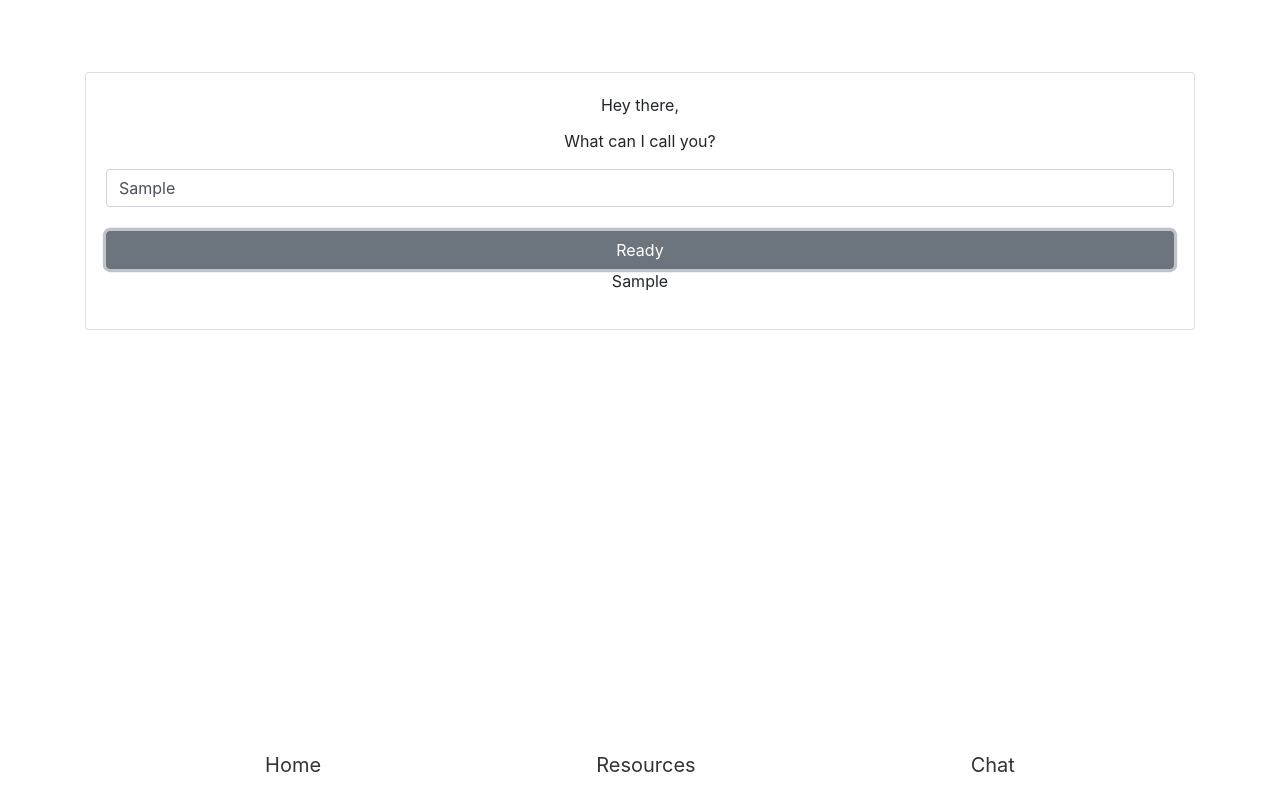
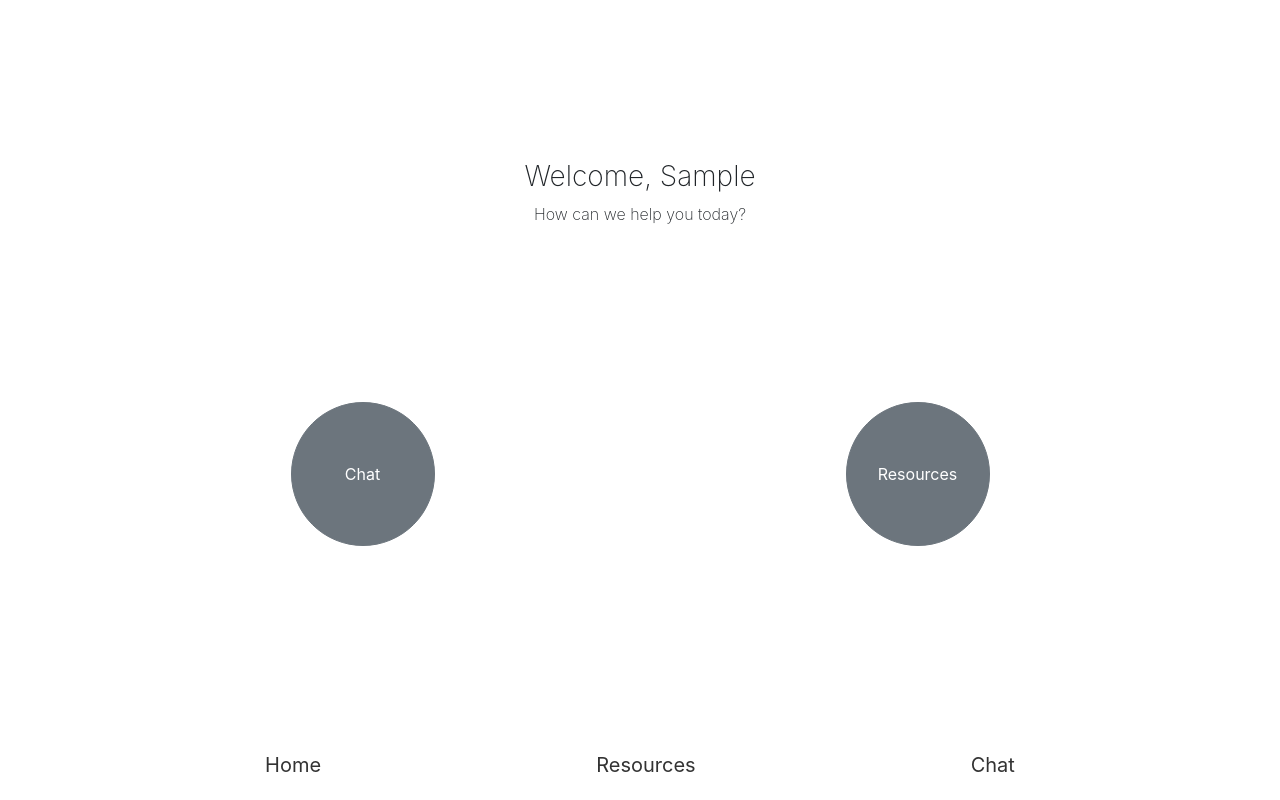
Before and after one commit to mayhemphone/hackathon-client, a React (Create React App) app: page / in a window 1280 px wide. Both pictures are taken after typing "Sample" into the empty fields and a click on the button "Ready". Built offline with nearby package versions, Linux system fonts and the light colour scheme.

Commit message:
styling for home

```diff
--- a/src/App.css
+++ b/src/App.css
@@ -51,7 +51,7 @@
 
 .allcards{
 	min-height: 15vh;
-min-width: 30vh;
+	min-width: 15vh;
 	display: flex;
 	align-items: center;
 	justify-content: center;
@@ -111,4 +111,46 @@ nav a {
 nav a:hover {
   color: hotpink;
 }
+
+.links {
+	color:green;
+}
 .noGlow, textarea, select, input, button { outline: none; }
+
+.cardMargin{
+	margin: 1em 0em;
+}
+.text-left{
+	text-align: left;
+}
+
+h5 {
+	font-weight: 400;
+}
+.topContent{
+	margin-top: 10em;
+}
+.bottomContent{
+	margin-top: 10em;
+}
+label {
+	font-size: 2em;
+	font-weight: 200;
+}
+.thin, h1, p, h2, h3, h4, h5, h6 {
+	font-weight: 200;
+
+}
+
+input {
+	margin-bottom: .5rem;
+}
+.center {
+	text-align: !important center;
+}
+.circle{
+	border-radius: 9rem;
+	height:9rem;
+	width: 9rem;
+
+}
--- a/src/App.js
+++ b/src/App.js
@@ -3,10 +3,10 @@ import logo from './logo.svg';
 import { BrowserRouter as Router, Route } from 'react-router-dom';
 import axios from 'axios';
 import Nav from './layout/Nav';
-import './App.css';
 import Home from './Home';
 import Resources from './Resources';
 import Chat from './Chat';
+import './App.css';
 
 
 class App extends Component {
@@ -17,16 +17,20 @@ class App extends Component {
 		    }
 		  }
 
+handleNameSubmit = (name) => {
+	this.setState({ user: name })
+
+}
 
 	render() {
 	  return (
 	    <div className="App">
 	 			<Router>
 	          <div >
-	            <Nav user={this.state.user}/>
+	            <Nav user={this.state.user} />
 		        	<div className="">
 		        		<Route path="/" exact component={
-			              () => (<Home user={this.state.user} getUser={this.getUser} />)
+			              () => (<Home handleNameSubmit={this.handleNameSubmit} user={this.state.user} />)
 			            } />
 			            <Route path="/resources"  component={
 			              () => (<Resources user={this.state.user} getUser={this.getUser} />)
--- a/src/Home.js
+++ b/src/Home.js
@@ -1,43 +1,71 @@
 import React, { Component } from 'react'
-import { Card, Button, CardTitle, CardText, Row, Col, Form, Input } from 'reactstrap';
+import { Label, Card, Button, CardTitle, CardText, Row, Col, Form, Input } from 'reactstrap';
+import { Link } from 'react-router-dom';
+
 
 class Home extends Component {
 	constructor(props){
     super(props);
     this.state = {
-      user: null,
+      user: this.props.user,
       userTemp: null
     };
   }
 
  handleUserChange = (e) => { this.setState({ userTemp: e.target.value }); }
-
-handleSubmit = (e) => {
+ handleSubmit =(e) => {
  		e.preventDefault()
-	this.setState({ user: this.state.userTemp })
-
+ 		this.props.handleNameSubmit(this.state.userTemp)
  }
 
 	render() {
+
+		if (!this.state.user) {
 			return(
 				<div className="container">
 				 <Row>
-	      <Col xs='12'>
-	        <Card body>
-	          <CardTitle>Hey there,</CardTitle>
-	          <CardText>What can I call you?</CardText>
+		      <Col xs={{ size: 10, offset: 1 }}>
+		        <div className="topContent">
+			       	<h1 className="thin">WELCOME</h1>
+			       	<h5 className="thin">So glad you're here!</h5>
+	       		</div>
+		        <div className="bottomContent">
 		          <Form onSubmit={this.handleSubmit}>
+		          	<Label>What can I call you?</Label>
 									<Input name="user" placeholder="Name or nickname?" value={this.state.userTemp} onChange={this.handleUserChange} />
-								<br />
-	          	<Button block type="submit">Ready</Button>
+
+		          	<Button className="float-right" type="submit">Ready</Button>
 		          </Form>
-	          <p>{this.state.user}</p>
-	        </Card>
+		        </div>
 		      </Col>
-
 		     </Row>
 				</div>
 			)
+		} else {
+			return(
+				<div className="container">
+					<div className="topContent">
+						<Row className="cardMargin">
+					    <Col xs={{ size: 10, offset: 1 }}>
+								<h3 className="">Welcome, {this.props.user}</h3>
+								<p className=""> How can we help you today?</p>
+							</Col>
+						</Row>
+					</div>
+					<div className="bottomContent">
+						<Row className="cardMargin">
+				      <Col xs='6'>
+				        <Button className="circle">Chat</Button>
+				      </Col>
+				      <Col xs='6'>
+				        <Button className="circle" >Resources</Button>
+				      </Col>
+				    </Row>
+			    </div>
+				</div>
+
+			)
+		}
 	}
 }
 
--- a/src/index.js
+++ b/src/index.js
@@ -1,9 +1,9 @@
 import React from 'react';
 import ReactDOM from 'react-dom';
+import 'bootstrap/dist/css/bootstrap.min.css';
 import './index.css';
 import App from './App';
 import * as serviceWorker from './serviceWorker';
-import 'bootstrap/dist/css/bootstrap.min.css';
 
 
 ReactDOM.render(<App />, document.getElementById('root'));
--- a/src/layout/Nav.js
+++ b/src/layout/Nav.js
@@ -6,7 +6,7 @@ class Nav extends Component {
 	constructor(props){
     super(props);
     this.state = {
-      user: this.props.user
+      user: this.props.user,
     };
   }
 
@@ -16,10 +16,10 @@ class Nav extends Component {
 		return(
 			<div>
 
-					<header className="App-header">
-            {this.state.user ? <h6 className="welcome">Welcome, {this.state.user} </h6> : <h6></h6>}
+					{/*<header className="App-header">
+            {this.props.user ? <h6 className="welcome">Hey, {this.props.user} </h6> : <h6></h6>}
           </header>
-
+*/}
           <nav className="nav">
             <Link to="/">Home</Link>
             <Link to="/resources">Resources</Link>
```
Lines whose indentation alone changed are shown as unchanged.
